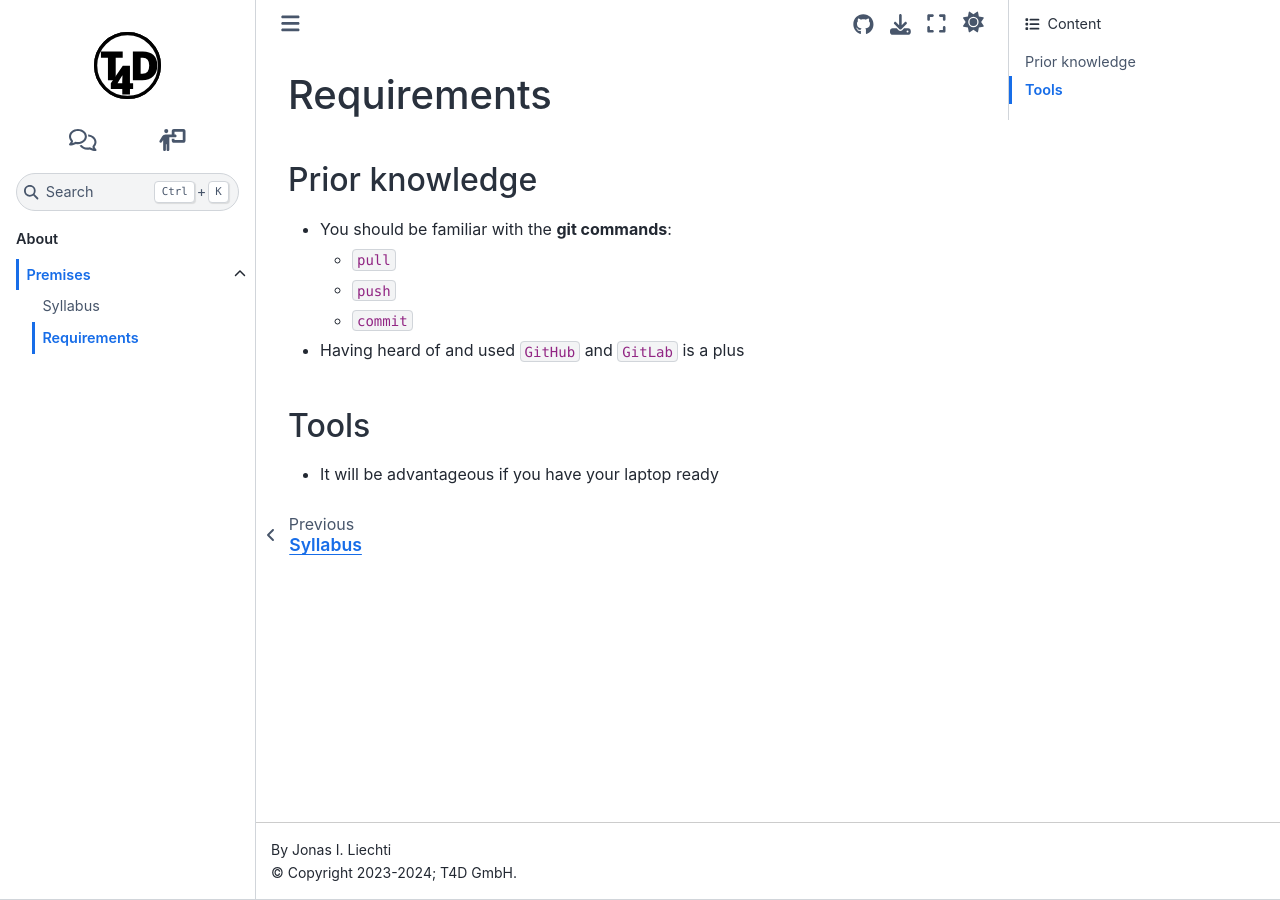
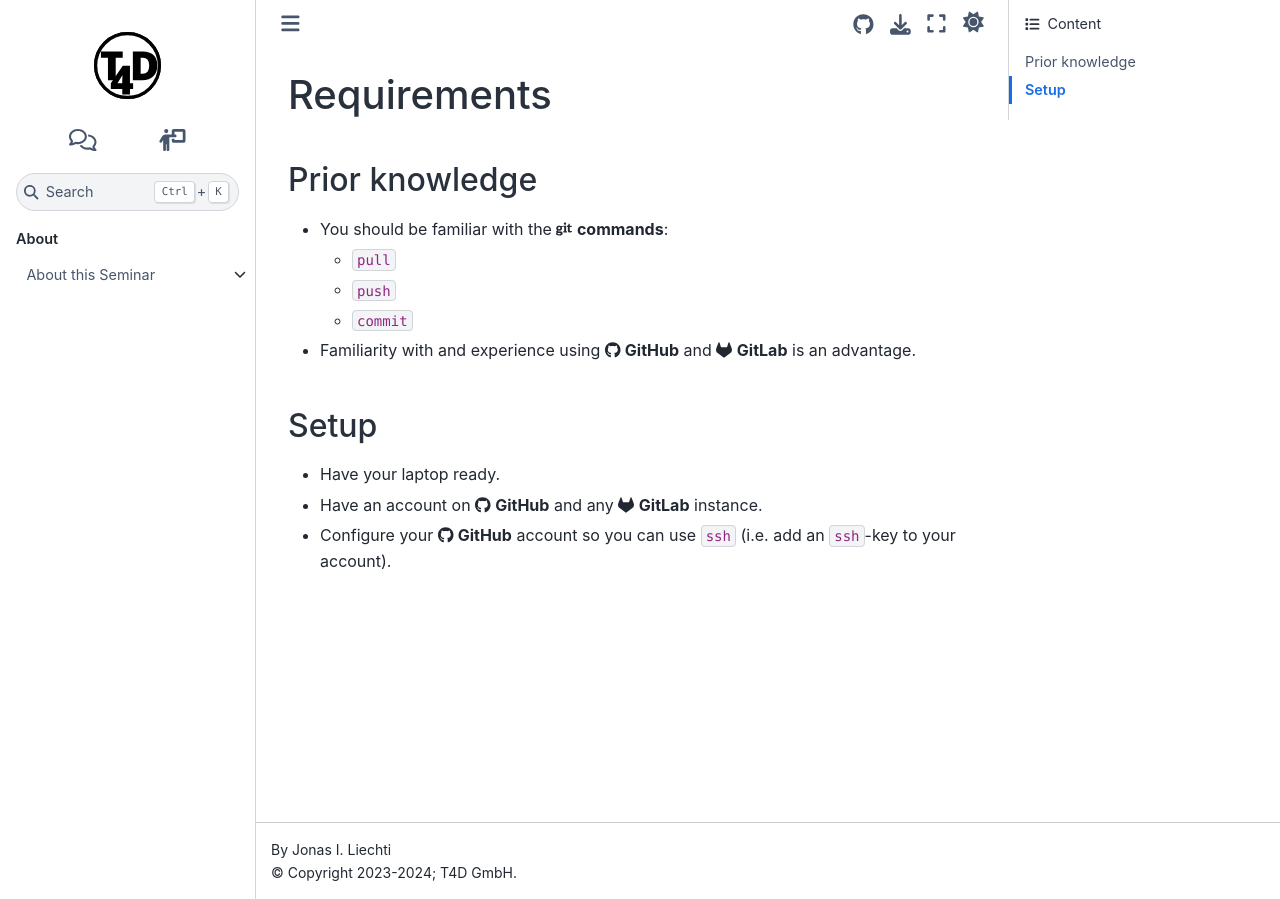
Before and after one commit to t4d-gmbh/using-git-in-academia, a Sphinx documentation site: the page built from source/content/about/requirements.md, in a window 1280 px wide. Built offline with Sphinx 7.4.7 and the Sphinx Book theme 1.1.4, drawn with Linux system fonts in a browser that asks for light colours; pages that are not in the unit, such as notebooks, are missing from menus; the version number could not be read and is left out.

Commit message:
done with about part

````diff
--- a/source/content/about/config.md
+++ b/source/content/about/config.md
@@ -1,3 +1,5 @@
-## Tools
+## Setup
 
-- It will be advantageous if you have your laptop ready
+- Have your laptop ready.
+- Have an account on <i class="fab fa-github"></i> **GitHub** and any <i class="fab fa-gitlab"></i> **GitLab** instance.
+- Configure your <i class="fab fa-github"></i> **GitHub** account so you can use `ssh` (i.e. add an `ssh`-key to your account).
--- a/source/content/about/index.md
+++ b/source/content/about/index.md
@@ -1,7 +1,11 @@
-# Premises
+# About this Seminar
 ```{toctree}
 :maxdepth: {% if build == "slides" %}1{% else %}2{% endif %}
+:numbered:
 
 ./syllabus
+{% if slide %}
 ./requirements
+./presenters
+{% endif %}
 ```
--- a/source/content/about/knowledge.md
+++ b/source/content/about/knowledge.md
@@ -1,8 +1,9 @@
 ## Prior knowledge
 
-- You should be familiar with the **git commands**:
+- You should be familiar with the <i class="fab fa-git"></i> **commands**:
   - `pull`
   - `push`
   - `commit`
 
-- Having heard of and used `GitHub` and `GitLab` is a plus
+
+- Familiarity with and experience using <i class="fab fa-github"></i> **GitHub** and <i class="fab fa-gitlab"></i> **GitLab** is an advantage.
--- a/source/content/about/requirements.md
+++ b/source/content/about/requirements.md
@@ -1,16 +1,6 @@
 # Requirements
 
-{% if build == "slides" %}
-```{toctree}
-:maxdepth: 2
-:caption: Contents
-
-./knowledge
-./config
-```
-{% else %}
 ```{include} ./knowledge.md
 ```
 ```{include} ./config.md
 ```
-{% endif %}
````
Also changed, not shown: source/content/about/presenters.md (added, +10 -0 lines), source/content/about/syllabus.md (+17 -2 lines), source/index.md (+3 -2 lines), source/content/about/jonas_github.png (added), source/content/about/matteo_github.png (added).
